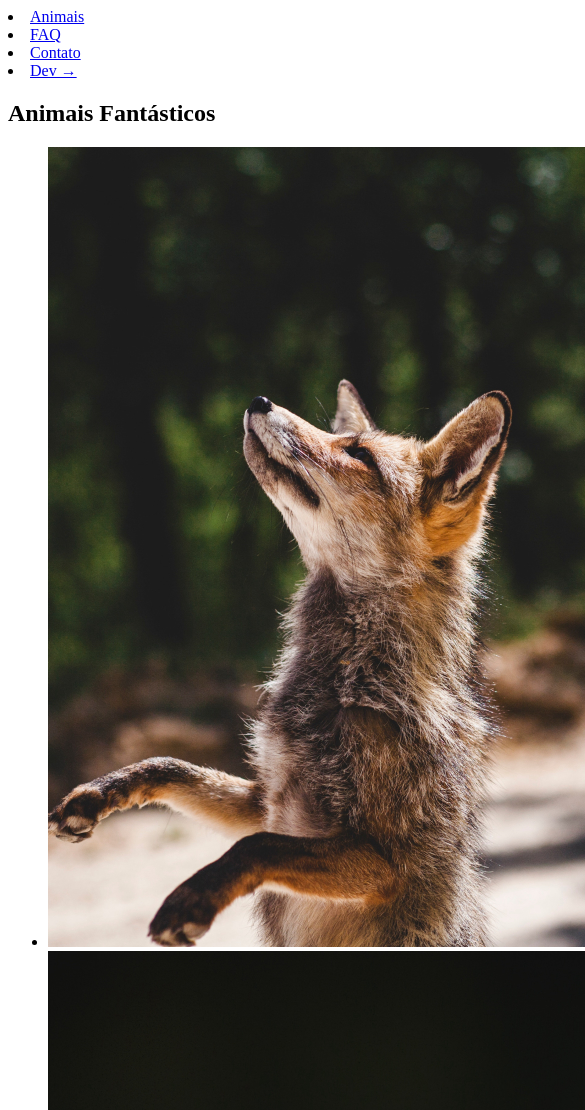
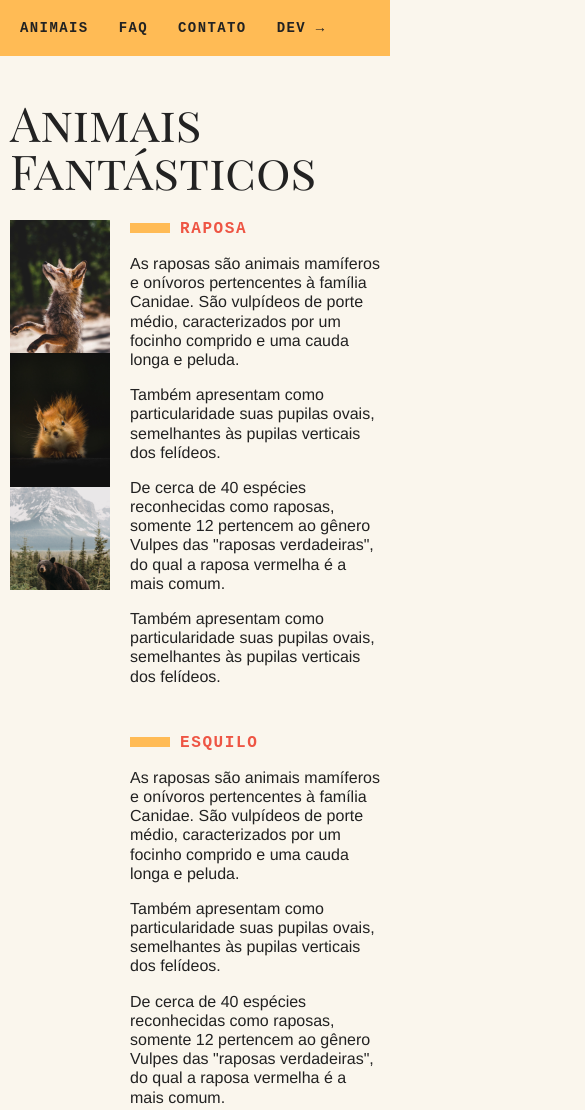
Before and after one commit to camimq/animaisFantasticos, a plain HTML site: page index.html in a window 390 px wide. Shown: the top 1110 px of the page, 585 px wide, since content can reach past the window. Drawn offline with Linux system fonts and the light colour scheme; files that its build step writes are made by us from their sources; a script that the page names is missing.

Commit message:
Adiciona estilo à página index.html.

```diff
--- a/css/style.css
+++ b/css/style.css
@@ -0,0 +1,218 @@
+/* css reset - beginning */
+body, h1, h2, ul, li, p, dd, dt, dl{
+  margin: 0px;
+  padding: 0px;
+}
+
+img{
+  display: block;
+  max-width: 100%;
+}
+
+ul{
+  list-style: none;
+}
+/* css reset - end  */
+
+body{
+  background: #faf6ed;
+  color: #222222;
+  -webkit-font-smoothing : antialiased;
+  display: grid;
+  grid-template-columns: 1fr 120px minmax(300px, 800px) 1fr;
+}
+
+.menu{
+  grid-column: 3 / 5;
+  margin-top: 2rem;
+  margin-bottom: 2rem;
+  background: #FB5;
+}
+
+.menu ul {
+  display: flex;
+  flex-wrap: wrap;
+  padding: 10px;
+}
+
+.menu li a{
+  display: block;
+  padding: 10px;
+  margin-right: 10px;
+  color: #222222;
+  text-decoration: none;
+  font-family: 'IBM Plex Mono', monospace;
+  font-weight: bold;
+  text-transform: uppercase;
+  font-size: 0.875rem;
+  letter-spacing: .1em;
+}
+
+.grid-section{
+  grid-column: 2 / 4;
+  width: 100%;
+  box-sizing: border-box;
+  padding: 10px;
+  display: grid;
+  grid-template-columns: 90px 300px 1fr;
+  grid-gap: 20px;
+  margin-bottom: 4rem;
+}
+
+.titulo{
+  font-family: 'Playfair Display SC', georgia;
+  font-size: 6rem;
+  line-height: 1;
+  font-weight: 400;
+  margin-bottom:1rem;
+  grid-column: 1 / 4;
+}
+
+.animais h2{
+  font-family: 'IBM Plex Mono', monospace;
+  font-size: 1rem;
+  text-transform: uppercase;
+  letter-spacing: .1rem;
+  margin-bottom: 1rem;
+  color: #E54
+}
+
+.animais h2::before{
+  content: '';
+  display: inline-block;
+  width: 40px;
+  height: 10px;
+  margin-right: 10px;
+  background: #FB5;
+}
+
+#animais p{
+  font-family: Helvetica, Arial;
+  line-height: 1.2;
+  margin-bottom: 1rem;
+}
+
+.animais-lista{
+  height: 370px;
+  overflow-y: scroll;
+  grid-column: 2;
+}
+
+.animais-lista::-webkit-scrollbar{
+  width: 18px;
+}
+
+.animais-lista::-webkit-scrollbar-thumb{
+  background: #FB5;
+  border-left: 4px solid #FAF6ED;
+  border-right: 4px solid #FAF6ED;
+}
+
+.animais-lista::-webkit-scrollbar-track{
+  background: #FAF6ED;
+}
+
+.animais-descricao{
+  grid-column: 3;
+}
+
+.animais-descricao section{
+  margin-bottom: 3rem;
+}
+
+.faq-lista{
+  grid-column: 2 / 4;
+}
+
+.faq-lista dt{
+  font-family: 'IBM Plex Mono', monospace;
+  font-weight: bold;
+  margin-top: 2rem;
+  margin-bottom: .5rem;
+  color: #E54;
+}
+
+.faq-lista dt::before{
+  content: '';
+  display: inline-block;
+  width: 20px;
+  height: 10px;
+  margin-right: 10px;
+  background: #FB5;
+}
+
+.faq-lista dd{
+  font-family: Helvetica, Arial;
+  margin-bottom: .5rem;
+  margin-left: 30px;
+}
+
+.mapa{
+  grid-column: 2;
+}
+
+.dados{
+  grid-column: 3;
+}
+
+.dados li{
+  margin-bottom: 1rem;
+  font-family: Helvetica, Arial;
+}
+
+.dados li::before{
+  content: '';
+  display: inline-block;
+  width: 20px;
+  height: 10px;
+  margin-right: 10px;
+  background: #FB5;
+}
+
+.copy{
+  grid-column: 3/5;
+  margin-bottom: 2rem;
+  background: #FB5;
+}
+
+.copy p {
+  padding: 20px;
+  font-family: 'IBM Plen Mono', monospace;
+  font-weight: bold;
+}
+
+@media (max-width: 700px){
+  body{
+    grid-template-columns: 1fr;
+  }
+
+  .menu, .grid-section, .copy{
+    grid-column: 1;
+  }
+
+  .grid-section{
+    grid-template-columns: 100px 1fr;
+    grid-gap: 10px;
+  }
+
+  .animais-lista{
+    grid-column: 1;
+  }
+
+  .faq-lista, .dados, .mapa{
+    grid-column: 1 / 3;
+  }
+
+  .grid-section h1 {
+    font-size: 3rem;
+  }
+
+  .menu{
+    margin-top: 0px;
+  }
+
+  .copy{
+    margin-top: 0px;
+  }
+
+}
--- a/index.html
+++ b/index.html
@@ -3,21 +3,27 @@
 
 <head>
   <meta charset="UTF-8">
+  <meta http-equiv="X-UA-Compatible" content="IE=edge">
   <title>Animais Fantásticos</title>
   <meta name="viewport" content="width=device-width, initial-scale=1.0">
-  <link rel="stylesheet" href="style.css">
+  <link rel="preconnect" href="https://fonts.googleapis.com">
+  <link rel="preconnect" href="https://fonts.gstatic.com" crossorigin>
+  <link href="https://fonts.googleapis.com/css2?family=Playfair+Display+SC&display=swap" rel="stylesheet">
+  <link rel="stylesheet" href="css/style.css">
 </head>
 
 <body>
   <nav class="menu">
-    <li><a href="#animais">Animais</a></li>
-    <li><a href="faq">FAQ</a></li>
-    <li><a href="#contato">Contato</a></li>
-    <li><a href="https://github.com/camimq">Dev →</a></li>
+    <ul>
+      <li><a href="#animais">Animais</a></li>
+      <li><a href="faq">FAQ</a></li>
+      <li><a href="#contato">Contato</a></li>
+      <li><a href="https://github.com/camimq">Dev →</a></li>
+    </ul>
   </nav>
-  <section class="grid-sections" id="animais">
+  <section class="grid-section animais" id="animais">
     <h1 class="titulo">Animais Fantásticos</h1>
-    <ul>
+    <ul class="animais-lista">
       <li><img src="img/imagem1.jpg"></li>
       <li><img src="img/imagem2.jpg"></li>
       <li><img src="img/imagem3.jpg"></li>
@@ -83,8 +89,8 @@
     </div>
   </section>
   <section class="grid-section faq" id="faq">
-    <h1>FAQ</h1>
-    <dl>
+    <h1 class="titulo">FAQ</h1>
+    <dl class="faq-lista">
       <dt>Qual a idade dos animais?</dt>
       <dd>As raposas são animais mamíferos e onívoros pertencentes à família Canidae. São vulpídeos de porte médio, caracterizados por um focinho comprido e uma causa longa e peluda.</dd>
       <dt>Eles são fantásticos</dt>
@@ -95,8 +101,8 @@
       <dd>Também apresentam como particularidade suas pupilas ovais, semelhantes às pupilas verticais dos felídeos.</dd>
     </dl>
   </section>
-  <section class="grid-selection contato" id="contato">
-    <h1>Contato</h1>
+  <section class="grid-section contato" id="contato">
+    <h1 class="titulo">Contato</h1>
     <div class="mapa">
       <img src="img/mapa.png">
     </div>
```
